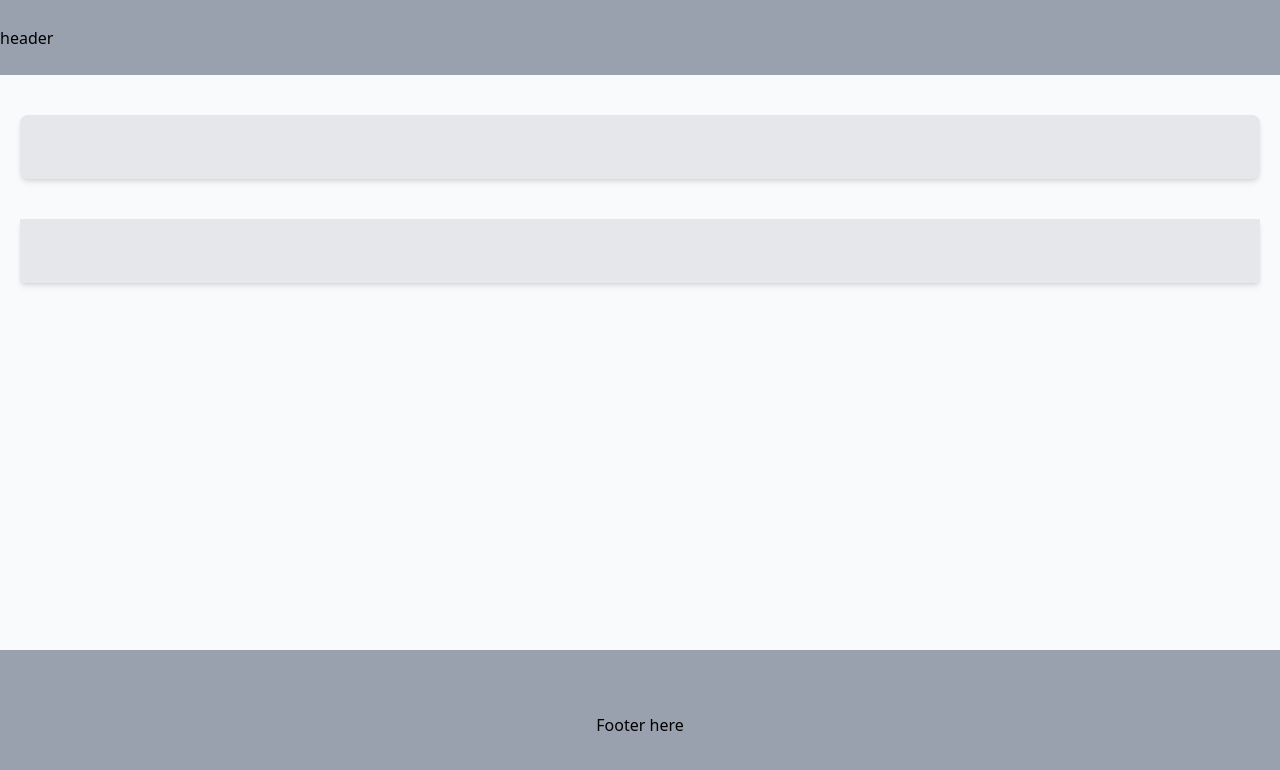
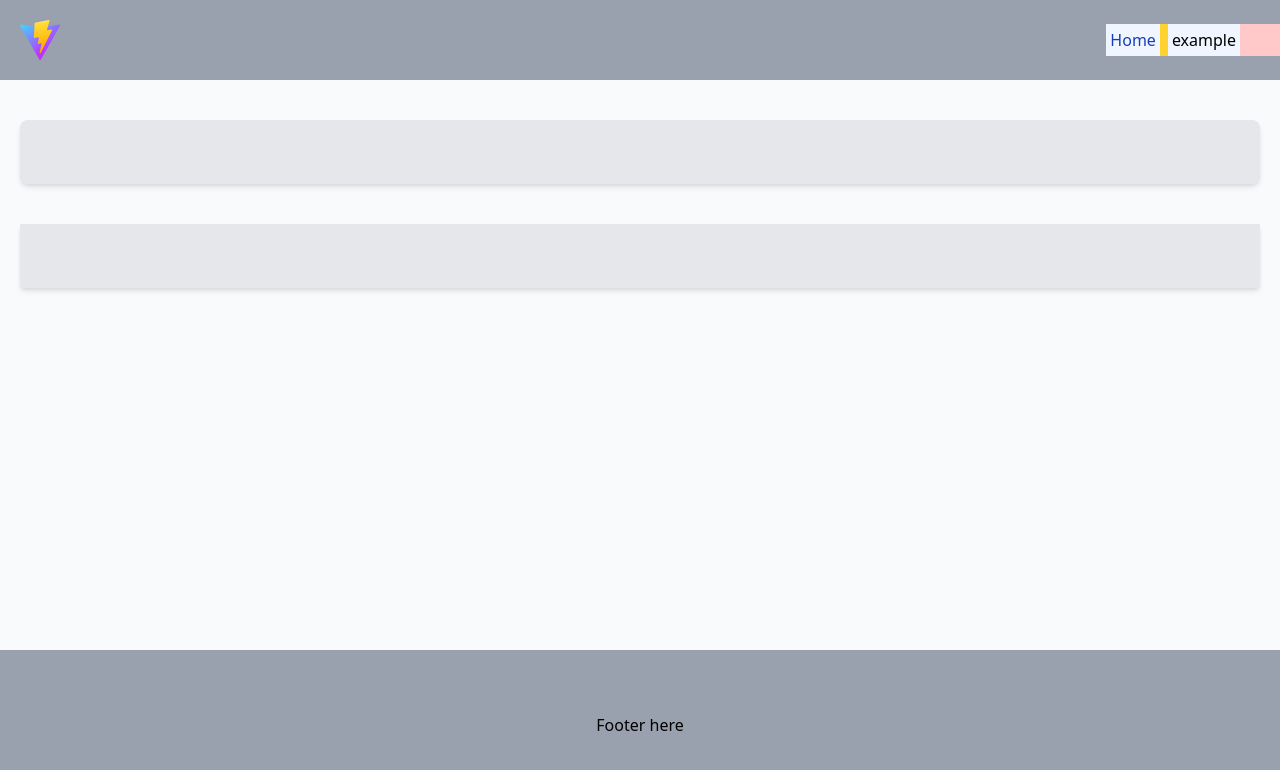
Before and after one commit to rasmus161/React-startingTemplate, a React (Vite) app: page / in a window 1280 px wide. Shown: the top 770 px of the page. Built offline with nearby package versions, Linux system fonts and the light colour scheme.

Commit message:
progres to fixing react router + add navigation example

```diff
--- a/src/App.jsx
+++ b/src/App.jsx
@@ -10,7 +10,6 @@ import { Outlet } from "react-router-dom";
 // - add some fonts to use
 // - add style for dark mode
 // - fix section not filling hole width  as intended
-// - add navigation into header component
 // - make a simple wireframe to plans/wireframes as a starting point + example
 
 export default function App() {
--- a/src/componets/Ui/header/header.jsx
+++ b/src/componets/Ui/header/header.jsx
@@ -1,7 +1,70 @@
-export function Header({ className = "" }) {
+import { Link, NavLink } from "react-router-dom";
+
+// Usage
+// For: generates a logo with a link
+// Takes in: -link- ( link = (react-router-path)) to link to on click and -logoSrc- (link to logo) to display + (styles) -size- (logo w and h) + -name- text for hover box
+export function LogoLink({ link, logoSrc, className = " ", size = 32, name }) {
   return (
-    <header className={` ${className} flex min-h-[75px] items-center`}>
-      <p className="">header</p>
+    <div
+      className={` ${className} logo-container group relative p-5 hover:opacity-80`}
+    >
+      <Link to={link}>
+        {" "}
+        <img src={logoSrc} style={{ width: size, height: size }} alt="logo" />
+      </Link>
+      {name && <HoverBox text={name} />}
+    </div>
+  );
+}
+// Usage
+// For: showing a box on hover with text
+// takes in: -text- (text to display) + you ned to add | group relative | to the parent element for this to work
+export function HoverBox({ text }) {
+  return (
+    <div className="pointer-events-none absolute top-full left-1/2 mt-2 w-max -translate-x-1/2 bg-white p-2 text-xs text-gray-700 opacity-0 shadow-lg transition-opacity group-hover:opacity-100">
+      {text}
+    </div>
+  );
+}
+
+// Usage
+//For: generates a nav with a list of links + (styled)
+//Takes in: navLInks (a array of objects (in format of = { id: 0, name: "", linkTo: "" }, )
+function HeaderNav({ navLinks }) {
+  return (
+    <nav className="ml-auto bg-red-200 pr-10">
+      <ul className="flex gap-2 bg-amber-300">
+        {navLinks.map((link) => (
+          <li
+            key={link.id}
+            className="group relative bg-blue-50 p-1 hover:bg-blue-100"
+          >
+            <NavLink
+              className={({ isActive }) => {
+                return isActive ? "text-blue-800" : "";
+              }}
+              to={link.linkTo}
+            >
+              {link.name}
+            </NavLink>
+            <HoverBox text={link.name} />
+          </li>
+        ))}
+      </ul>
+    </nav>
+  );
+}
+
+export function Header() {
+  const navLinks = [
+    { id: 0, name: "Home", linkTo: "/" },
+    { id: 1, name: "example", linkTo: "/example" },
+  ];
+
+  return (
+    <header className="flex min-h-[75px] items-center bg-gray-400">
+      <LogoLink link={"/"} logoSrc={"./vite.svg"} className="" size={40} />
+      <HeaderNav navLinks={navLinks} />
     </header>
   );
 }
--- a/src/main.jsx
+++ b/src/main.jsx
@@ -5,14 +5,16 @@ import "@/index.css";
 import App from "./App.jsx";
 import { Example } from "./pages/example.jsx";
 import { Index } from "./pages/index.jsx";
+import { NotFound } from "./pages/NotFound.jsx";
 
 const router = createBrowserRouter([
   {
     path: "/",
     element: <App />,
+    errorElement: <NotFound />,
     children: [
       { index: true, element: <Index /> },
-      { path: "/examplePage", element: <Example /> },
+      { path: "/example", element: <Example /> },
     ],
   },
 ]);
--- /dev/null
+++ b/src/pages/NotFound.jsx
@@ -0,0 +1,17 @@
+import { LogoLink } from "../componets/Ui/header/header";
+import { useRouteError } from "react-router-dom";
+
+export function NotFound() {
+  const error = useRouteError(); // error message object
+  console.error(error);
+  return (
+    <div className="not-found-container flex min-h-screen flex-col items-center justify-center font-sans">
+      <LogoLink link={"/"} logoSrc={"./vite.svg"} className="" size={80} />
+      <h2 className="text-4xl">{error.status}</h2>
+      <h2 className="p-5 text-4xl">{error.statusText}</h2>
+      <p className="text-gray-600">
+        <i>{error.data}</i>
+      </p>
+    </div>
+  );
+}
```
